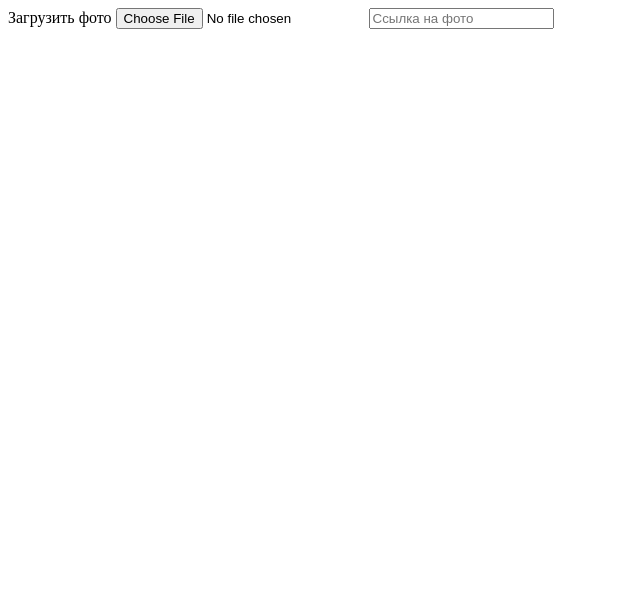
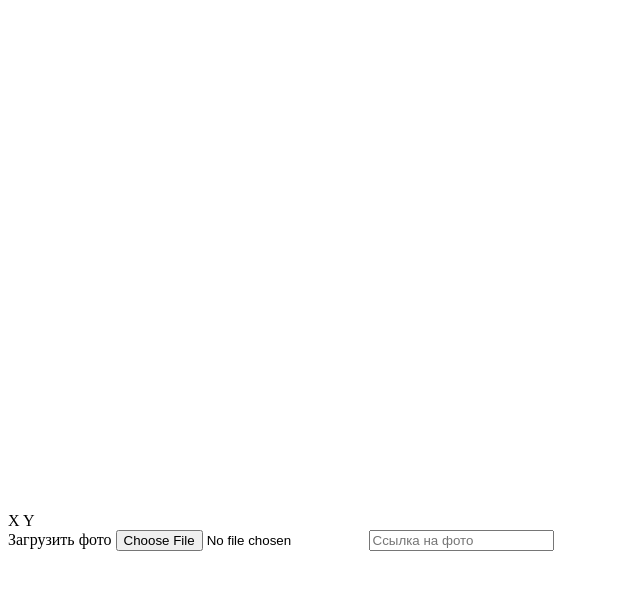
Before and after one commit to f4lz/photo-editor, a Vue app: page / in a window 1280 px wide. Shown: the top 590 px of the page, without its empty margins (0-640 px from the left). Built offline with nearby package versions, Linux system fonts and the light colour scheme.

Commit message:
Рефакторинг кода

```diff
--- a/src/components/AddPhoto.vue
+++ b/src/components/AddPhoto.vue
@@ -1,12 +1,22 @@
 <script lang="ts" setup>
-import { Ref, onMounted, ref } from 'vue'
+import type { Ref } from 'vue'
+import { onMounted, ref } from 'vue'
 
+/** `canvas` элемент для отрисовки и работы с изображением */
 const canvasElement: Ref<HTMLCanvasElement | undefined> = ref()
+
+/** Контекст `canvas` */
 const ctx: Ref<CanvasRenderingContext2D | undefined> = ref()
 
+/** Фотография для обработки */
 const image: HTMLImageElement = new Image()
 
-const changeSrc = (event) => {
+/** Координаты мыши */
+const x: Ref<Number | undefined> = ref()
+const y: Ref<Number | undefined> = ref()
+
+//TODO: изменить тип аргумента - `event`
+const onChangeImg = (event: any) => {
   const e = event.target
   if (e.files) {
     const file = e.files[0]
@@ -15,38 +25,46 @@ const changeSrc = (event) => {
   } else {
     image.src = e.value
   }
-  render()
+  onRenderImg()
 }
 
 onMounted(() => {
   ctx.value = canvasElement.value?.getContext('2d') || undefined
-  render()
+  onRenderImg()
 })
 
-const render = () => {
-  if (!ctx.value) {
-    return
+/** Отрисовка изображения */
+const onRenderImg = () => {
+  image.onload = () => {
+    ctx.value && canvasElement.value
+      ? (ctx.value.clearRect(
+          0,
+          0,
+          canvasElement.value.width,
+          canvasElement.value.height
+        ),
+        ctx.value.drawImage(image, 0, 0))
+      : console.error('Ошибка контекста или элемента страницы')
   }
+}
 
-  image.onload = () => {
-    ctx.value.clearRect(
-      0,
-      0,
-      canvasElement.value.width,
-      canvasElement.value.height
-    )
-    ctx.value.drawImage(image, 0, 0)
-  }
+//TODO: изменить тип аргумента - `event`
+const showImgDetailsInfo = (event: any) => {
+  x.value = event.x
+  y.value = event.y
 }
 </script>
 
 <template>
+  <canvas
+    ref="canvasElement"
+    height="500"
+    width="500"
+    @mousemove="showImgDetailsInfo" />
+  <div>X {{ x }} Y {{ y }}</div>
   <div>
     Загрузить фото
-    <input type="file" @change="changeSrc" />
-    <input type="text" placeholder="Ссылка на фото" @change="changeSrc" />
-  </div>
-  <div>
-    <canvas ref="canvasElement" width="500" height="500"></canvas>
+    <input type="file" @change="onChangeImg" />
+    <input placeholder="Ссылка на фото" type="text" @change="onChangeImg" />
   </div>
 </template>
```
